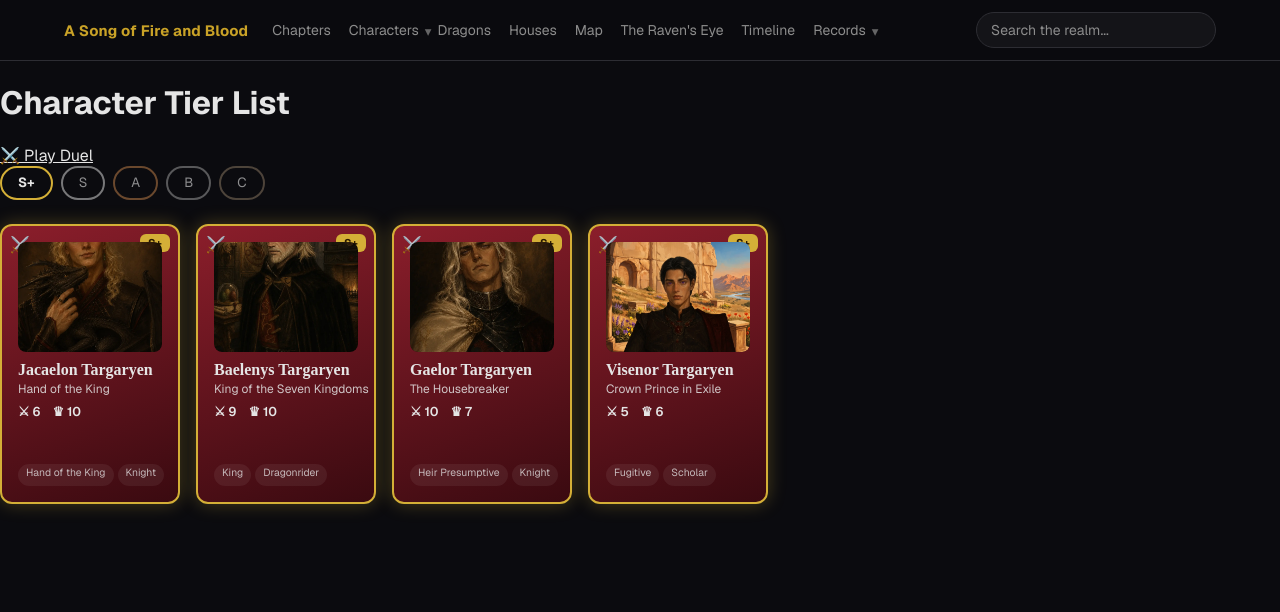
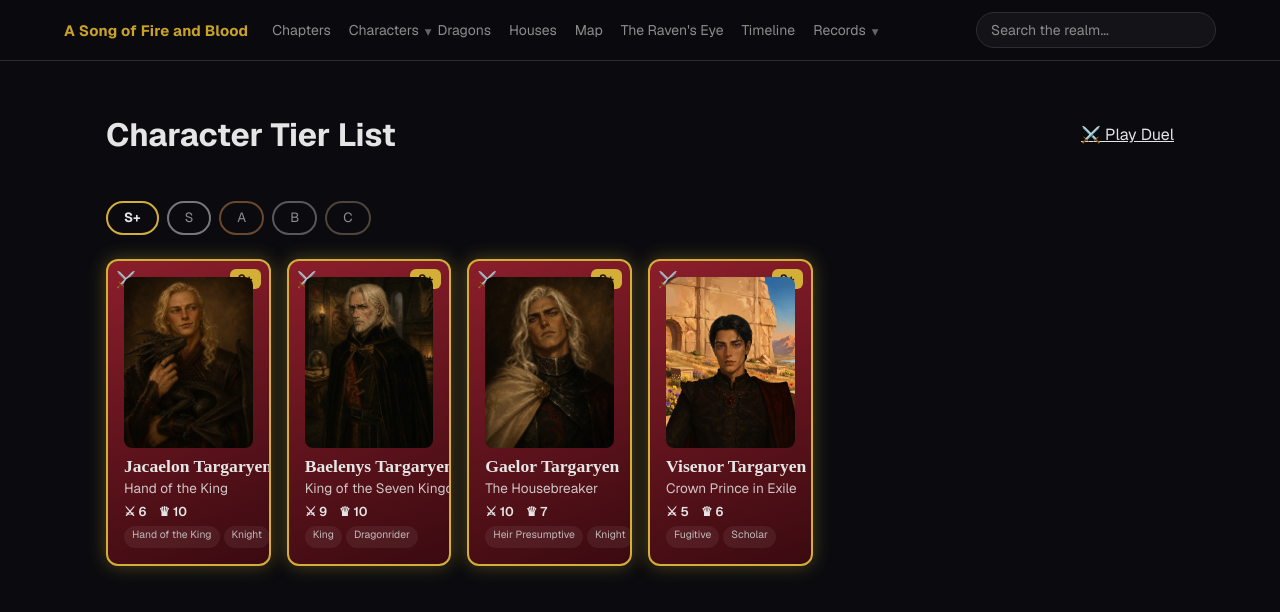
Before and after one commit to soyleyiciugur/a-song-of-fire-and-blood, a Next.js app: page /cards in a window 1280 px wide. Shown: the top 612 px of the page. Built offline with nearby package versions, Linux system fonts and the light colour scheme.

Commit message:
TCG FIX.

```diff
--- a/app/cards/page.module.css
+++ b/app/cards/page.module.css
@@ -1,5 +1,13 @@
 .wrapper { max-width: 1100px; margin: 0 auto; padding: 2rem 1rem; }
 .headerRow { display: flex; justify-content: space-between; align-items: center; margin-bottom: 1.5rem; }
+.duelLink {
+  padding: 0.5rem 1rem;
+  border-radius: 8px;
+  background: var(--gold);
+  color: #1a1a1a;
+  font-weight: 600;
+  text-decoration: none;
+}
 .tabs { display: flex; gap: 0.5rem; margin-bottom: 1.5rem; flex-wrap: wrap; }
 .tab {
   padding: 0.4rem 1rem;
@@ -13,7 +21,6 @@
 .activeTab { opacity: 1; font-weight: 700; }
 .grid {
   display: grid;
-  grid-template-columns: repeat(auto-fill, 180px);
-  justify-content: start;
+  grid-template-columns: repeat(auto-fill, minmax(160px, 1fr));
   gap: 1rem;
 }
--- a/app/cards/page.tsx
+++ b/app/cards/page.tsx
@@ -16,8 +16,8 @@ export default function CardsPage() {
   };
 
   return (
-    <div className={styles.page}>
-      <div className={styles.header}>
+    <div className={styles.wrapper}>
+      <div className={styles.headerRow}>
         <h1>Character Tier List</h1>
 
         <Link href="/duel" className={styles.duelButton}>
--- a/components/cards/CharacterCard.module.css
+++ b/components/cards/CharacterCard.module.css
@@ -1,14 +1,11 @@
 .card {
-  width: 180px;
-  height: 280px;
   border-radius: 12px;
   padding: 1rem;
   background: var(--surface);
   border: 2px solid transparent;
   position: relative;
   cursor: pointer;
-  transition: transform 0.25s ease, box-shadow 0.25s ease, border-color 0.25s ease;
-  will-change: transform;
+  transition: transform 0.2s ease, box-shadow 0.2s ease;
   display: flex;
   flex-direction: column;
   text-align: left;
@@ -18,8 +15,7 @@
 }
 
 .card:hover {
-  transform: translateY(-8px) scale(1.04);
-  z-index: 5;
+  transform: translateY(-4px);
 }
 
 .typeBadge {
@@ -35,23 +31,24 @@
   top: 8px;
   right: 8px;
   font-weight: 700;
-  font-size: 0.7rem;
+  font-size: 0.75rem;
   padding: 2px 8px;
   border-radius: 6px;
 }
 
 .portrait {
   width: 100%;
-  height: 110px;
-  flex-shrink: 0;
+  aspect-ratio: 3 / 4;
   background: rgba(0, 0, 0, 0.3);
   border-radius: 8px;
   margin-bottom: 0.5rem;
+  position: relative;
+  overflow: hidden;
 }
 
 .name {
   font-family: var(--font-hotd, serif);
-  font-size: 1rem;
+  font-size: 1.1rem;
   margin: 0;
   line-height: 1.2;
   white-space: nowrap;
@@ -60,7 +57,7 @@
 }
 
 .subtitle {
-  font-size: 0.75rem;
+  font-size: 0.85rem;
   opacity: 0.85;
   margin: 2px 0 6px;
   white-space: nowrap;
@@ -73,7 +70,6 @@
   gap: 0.75rem;
   font-size: 0.8rem;
   margin-bottom: 6px;
-  flex-shrink: 0;
 }
 
 .stat {
@@ -107,32 +103,29 @@
 .s-plus {
   border-color: #d4af37;
   background: linear-gradient(160deg, #8b1e2b, #3a0a10);
-  box-shadow: 0 0 18px rgba(212, 175, 55, 0.3);
+  box-shadow: 0 0 18px rgba(212, 175, 55, 0.35);
 }
 .s-plus .tierBadge { background: #d4af37; color: #2a1a00; }
-.s-plus:hover { box-shadow: 0 0 32px rgba(212, 175, 55, 0.6); border-color: #ffd75e; }
+.s-plus:hover { box-shadow: 0 0 28px rgba(212, 175, 55, 0.55); }
 
 .s {
   border-color: #c0c0c0;
   background: linear-gradient(160deg, #4b2e6f, #1f1330);
-  box-shadow: 0 0 10px rgba(192, 192, 192, 0.2);
+  box-shadow: 0 0 10px rgba(192, 192, 192, 0.25);
 }
 .s .tierBadge { background: #c0c0c0; color: #1f1330; }
-.s:hover { box-shadow: 0 0 22px rgba(192, 192, 192, 0.45); border-color: #e6e6e6; }
 
 .a {
   border-color: #a97142;
   background: linear-gradient(160deg, #2f4a3e, #14211c);
 }
 .a .tierBadge { background: #a97142; color: #14211c; }
-.a:hover { box-shadow: 0 0 16px rgba(169, 113, 66, 0.4); border-color: #c98d55; }
 
 .b {
   border-color: #8c8c8c;
   background: #3d3d3d;
 }
 .b .tierBadge { background: #8c8c8c; color: #1a1a1a; }
-.b:hover { box-shadow: 0 0 10px rgba(140, 140, 140, 0.3); }
 
 .c {
   border-color: #7a6a58;
@@ -140,15 +133,4 @@
   box-shadow: none;
 }
 .c .tierBadge { background: #7a6a58; color: #2a2016; }
-.c:hover { transform: translateY(-4px) scale(1.02); box-shadow: 0 0 8px rgba(122, 106, 88, 0.3); }
-
-.portrait {
-  width: 100%;
-  height: 110px;
-  flex-shrink: 0;
-  background: rgba(0, 0, 0, 0.3);
-  border-radius: 8px;
-  margin-bottom: 0.5rem;
-  position: relative;   /* ← add this */
-  overflow: hidden;     /* ← add this so image stays clipped */
-}
+.c:hover { transform: none; }
```
